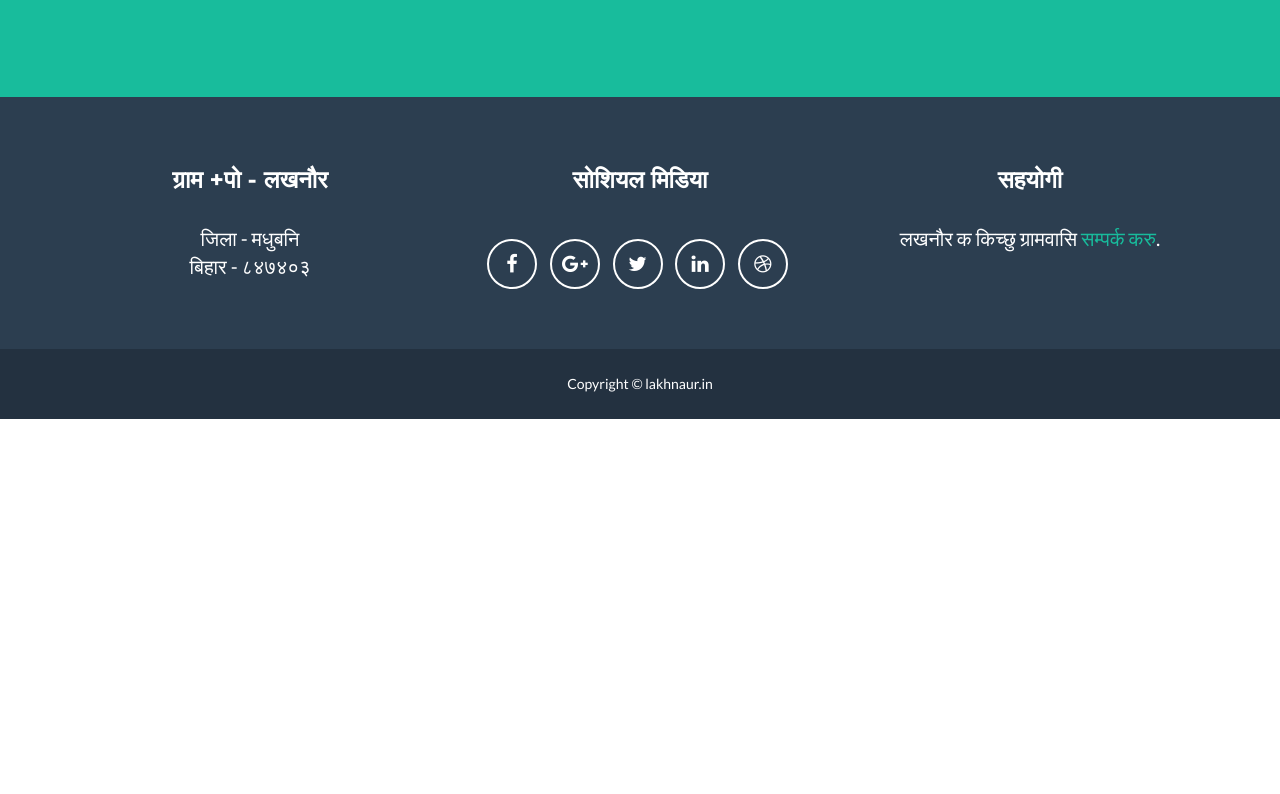
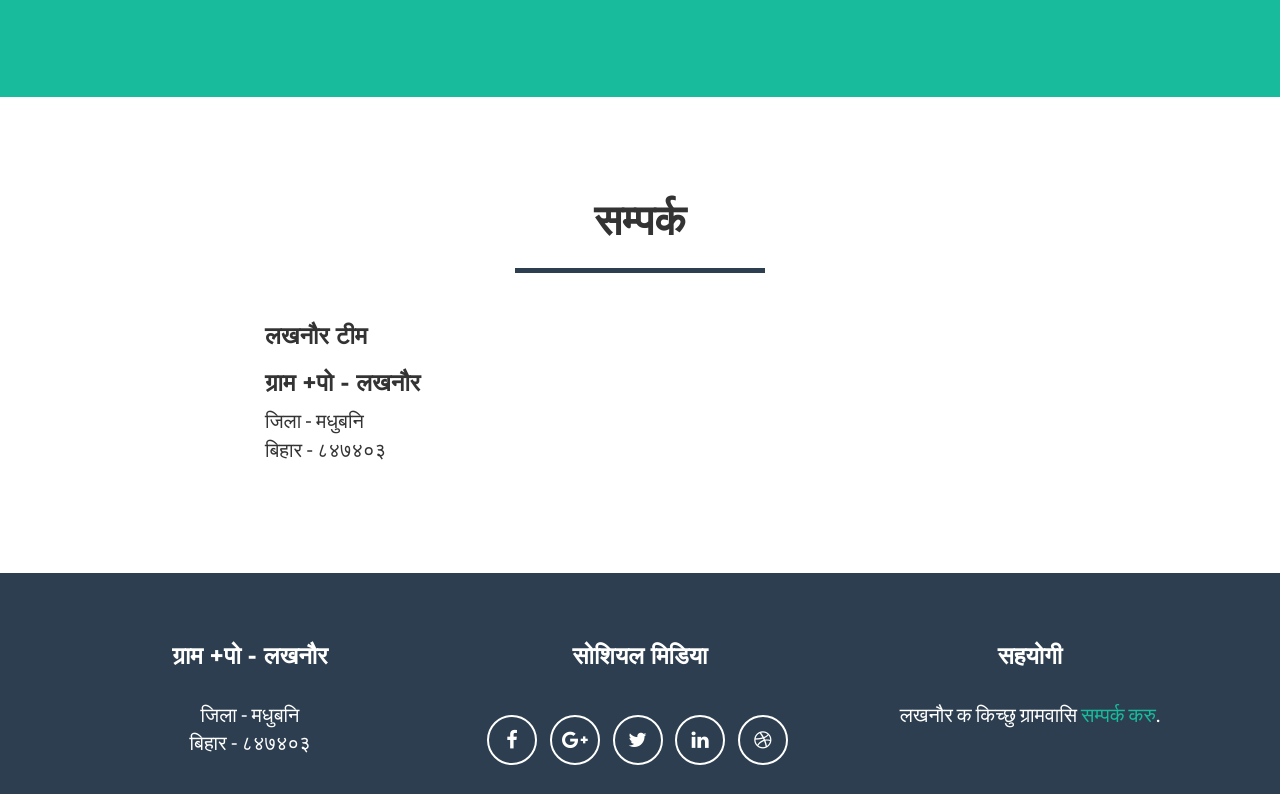
Before and after one commit to anandbitm/lakhnaur.in, a website: page index.html in a window 1280 px wide. Shown: the part 2003-2797 px from the top of the page. Before the commit the page ends 2422 px from the top, so only its background shows below. Drawn offline with nearby package versions, Linux system fonts and the light colour scheme.

```diff
--- a/index.html
+++ b/index.html
@@ -183,7 +183,25 @@
         </div>
     </section>
 
-
+    <!-- Contact Section -->
+    <section id="contact">
+        <div class="container">
+            <div class="row">
+                <div class="col-lg-12 text-center">
+                    <h2>सम्पर्क</h2>
+                    <hr class="star-primary">
+                </div>
+            </div>
+            <div class="row">
+                <div class="col-lg-8 col-lg-offset-2">
+				    <h3>लखनौर टीम</h3>
+                    <h3>ग्राम +पो - लखनौर</h3>
+                        <p>जिला - मधुबनि
+                        <br>बिहार - ८४७४०३</p>
+                </div>
+            </div>
+        </div>
+    </section>
 
     <!-- Footer -->
     <footer class="text-center">
```
